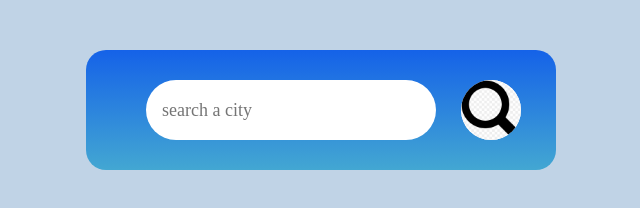
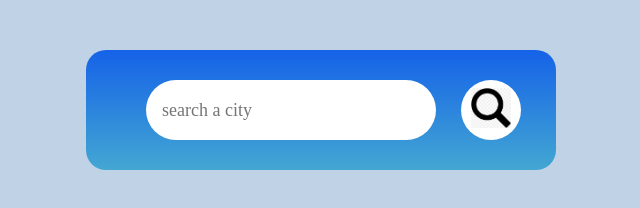
Before and after one commit to sudipta2204/weather_application, a plain HTML site: page index.html in a window 1280 px wide. Shown: the whole page, without its empty margins (319-959 px from the left). Drawn offline with Linux system fonts and the light colour scheme.

Commit message:
fix: adjust search button image size and remove border radius

```diff
--- a/style.css
+++ b/style.css
@@ -48,8 +48,7 @@
     cursor: pointer;
 }
 .search button img{
-    width: 60px;
-    border-radius: 50%;
+    width: 40px;
 }
 .weather{
     display: flex;
```
